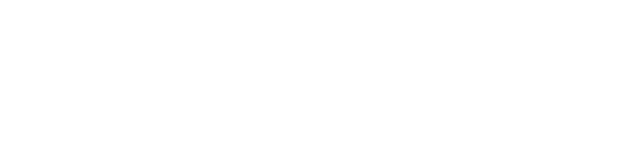
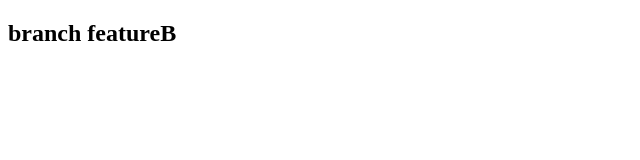
Before and after one commit to fansart/latihan1, a plain HTML site: page index.html in a window 1280 px wide. Shown: the whole page, without its empty margins (0-640 px from the left). Drawn offline with Linux system fonts and the light colour scheme.

Commit message:
tag h2 feature B

```diff
--- a/index.html
+++ b/index.html
@@ -7,6 +7,6 @@
     <title>Document</title>
 </head>
 <body>
-
+    <h2>branch featureB</h2>
 </body>
 </html>
```
